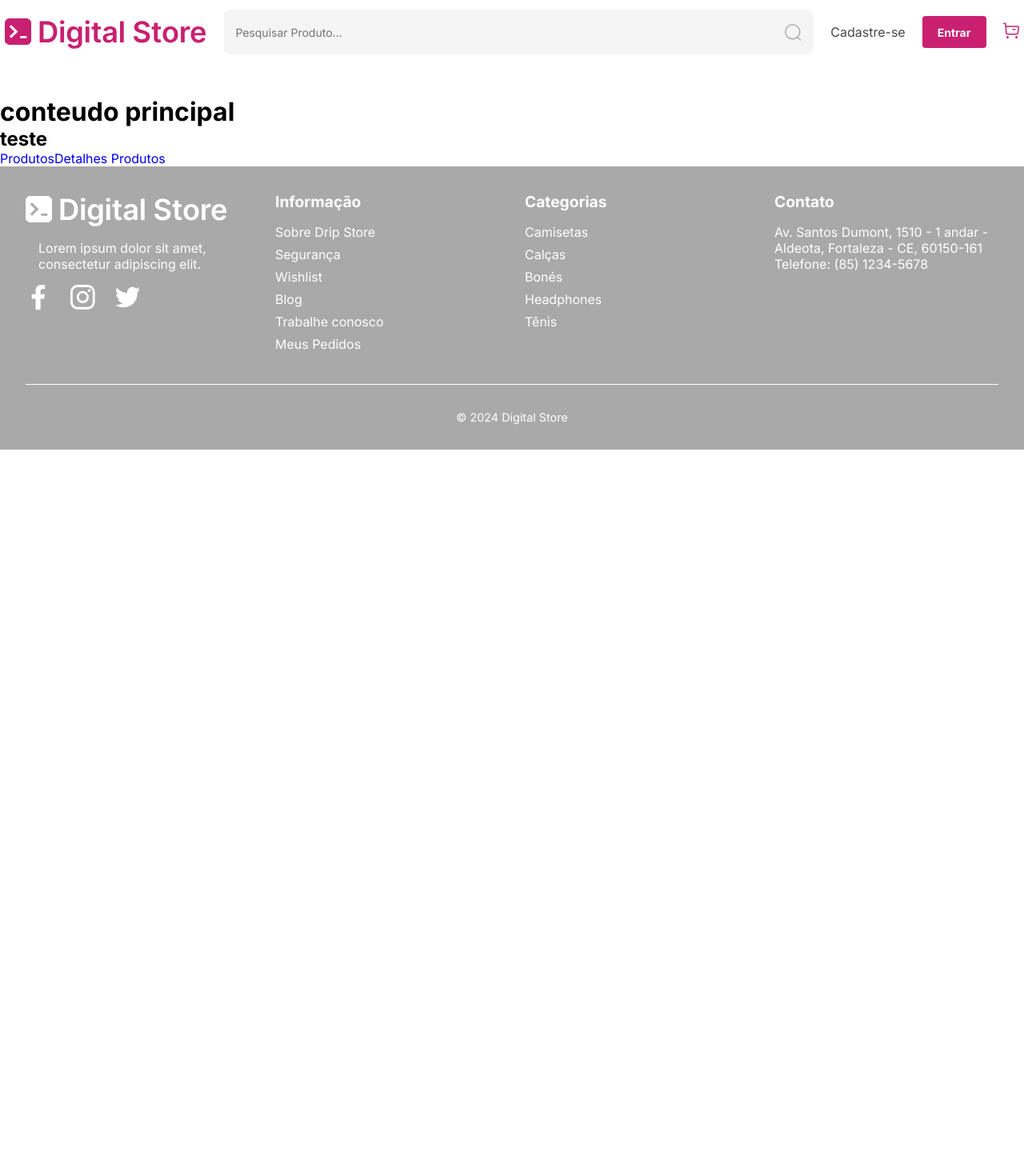
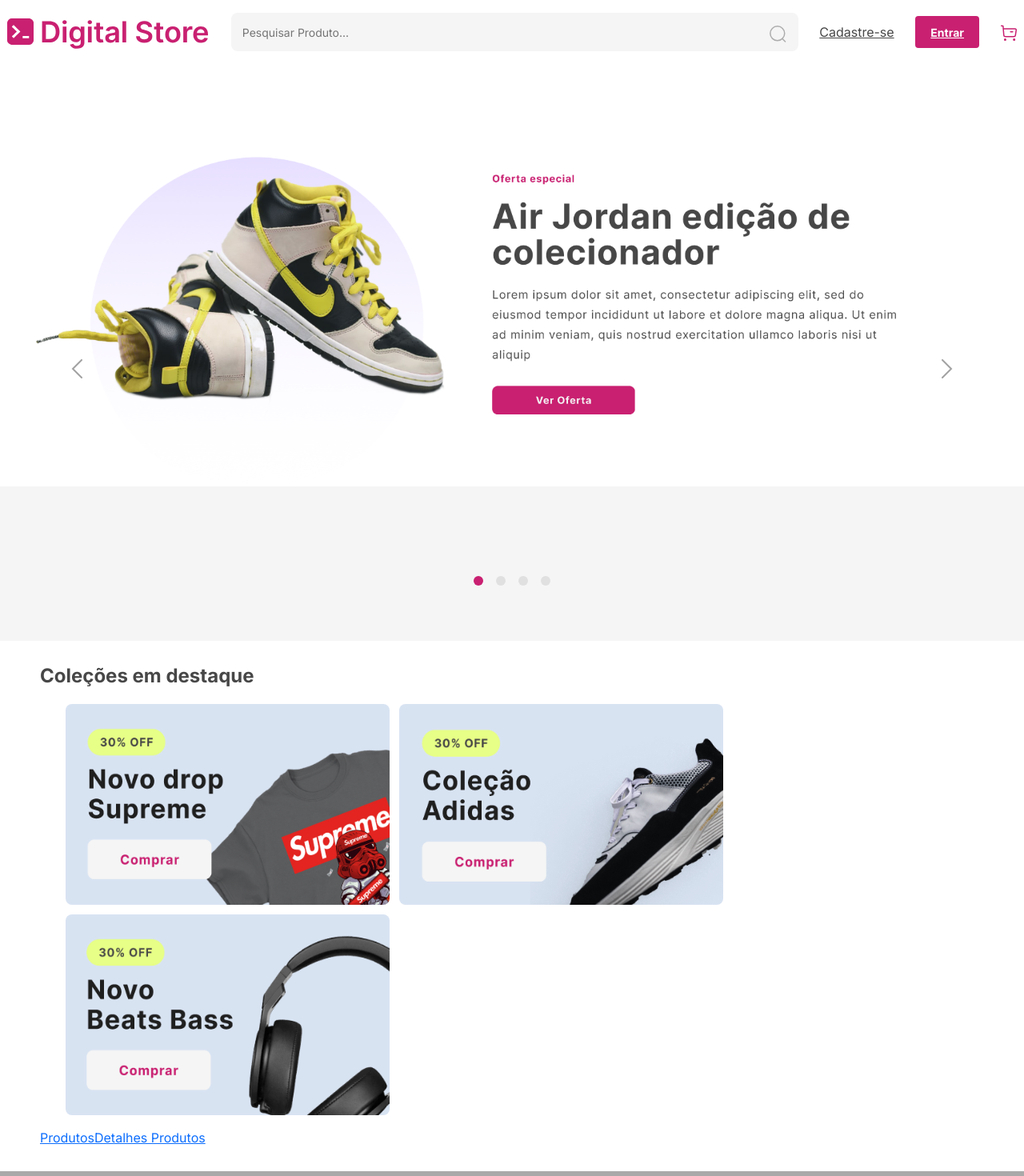
Before and after one commit to Natanael135/DigitalStoreProject-GeracaoTech, a React (Vite) app: page / in a window 1280 px wide. Shown: the part 40-1510 px from the top of the page at 80% size. Before the commit the page ends 800 px from the top, so only its background shows below. Built offline with nearby package versions, Linux system fonts and the light colour scheme.

Commit message:
feat: HomePage, Section component

```diff
--- a/index.html
+++ b/index.html
@@ -9,6 +9,7 @@
       href="https://fonts.googleapis.com/css2?family=Inter:ital,opsz,wght@0,14..32,100..900;1,14..32,100..900&family=Poppins:ital,wght@0,100;0,200;0,300;0,400;0,500;0,600;0,700;0,800;0,900;1,100;1,200;1,300;1,400;1,500;1,600;1,700;1,800;1,900&display=swap"
       rel="stylesheet"
     />
+    <link href="https://cdn.jsdelivr.net/npm/bootstrap@5.3.3/dist/css/bootstrap.min.css" rel="stylesheet" integrity="sha384-QWTKZyjpPEjISv5WaRU9OFeRpok6YctnYmDr5pNlyT2bRjXh0JMhjY6hW+ALEwIH" crossorigin="anonymous">
     <title>Digital Store</title>
     <style>
       * {
@@ -17,7 +18,7 @@
         text-decoration: none;
         font-family: 'Inter', sans-serif;
       }
-      #root {
+      body {
         width: 100vw;
         height: 100vh;
         background-color: #ffffff;
@@ -27,6 +28,8 @@
 
   <body>
     <div id="root"></div>
+    <script src="https://cdn.jsdelivr.net/npm/bootstrap@5.3.3/dist/js/bootstrap.bundle.min.js" integrity="sha384-YvpcrYf0tY3lHB60NNkmXc5s9fDVZLESaAA55NDzOxhy9GkcIdslK1eN7N6jIeHz" crossorigin="anonymous"></script>
     <script type="module" src="/src/main.jsx"></script>
+
   </body>
 </html>
--- /dev/null
+++ b/src/components/Section.jsx
@@ -0,0 +1,24 @@
+import styled from "styled-components";
+import "../App.jsx"
+
+const Section = ({title, align, children}) => {
+    const SectionContainer = styled.section`
+    & h1{
+       color: var(--dark-gray-2);
+       font-size:24px ;
+       font-weight: 700;
+       margin-bottom:20px;
+    }
+
+
+
+    `
+    return (
+        <SectionContainer>
+        <h1>{title}</h1>
+            {children}
+        </SectionContainer>
+    );
+}
+
+export default Section;
--- a/src/global.css
+++ b/src/global.css
@@ -14,6 +14,25 @@
   --light-gray-2: #cccccc;
   --light-gray-3: #f5f5f5;
   --white: #ffffff;
+
+
+  .carousel-indicators [data-bs-target]{
+    width: 12px !important;
+    height: 12px !important;
+    background-color: var(--light-gray-2) !important;
+    border: 0;
+    border-top: 0px;
+    border-bottom: 0px;
+    border-radius: 99px;
+
+  }
+  .carousel-indicators .active{
+    background-color: var(--primary) !important;
+  }
+  .carousel-indicators {
+    bottom: 53px;
+    gap: 10px;
+  }
 }
 
 * {
--- a/src/pages/HomePage/HomePage.jsx
+++ b/src/pages/HomePage/HomePage.jsx
@@ -1,14 +1,98 @@
 import { Link } from "react-router-dom";
+import colection1 from "../../assets/banner/collection-1.png"
+import colection2 from "../../assets/banner/collection-2.png"
+import colection3 from "../../assets/banner/collection-3.png"
+import banner1 from "../../assets/banner/airjordan.png"
+import Section from "../../components/Section";
+import styled from "styled-components";
+import "../../global.css"
+import prevArrow from "../../assets/icons/arrow-left.svg"
+import nextArrow from "../../assets/icons/arrow-right.svg"
 
+const HomeContainer = styled.main`
 
+& ul{
+  display: flex;
+  flex-flow: row wrap;
+  gap:12px;
+  list-style: none;
+    & img{
+      width: 405px;
+      height: 251px;
+      border-radius: 8px;
+    }
+}
+
+  & #banner1, #banner2, #banner3{
+    background-color: var(--light-gray-3);
+    height:681px;
+  }
+  & .main-content{
+    padding:30px 50px;
+  }
+`
 const HomePage = () => {
+
   return (
-  <>
-    <h1>conteudo principal</h1>
-    <h2>teste</h2>
-    <Link to="/ListaProdutos">Produtos</Link>
-    <Link to="/DetalhesProdutos">Detalhes Produtos</Link>
-  </>
+    <HomeContainer>
+    <div id="carouselExampleCaptions" className="carousel slide ">
+        <div className="carousel-indicators">
+          <button type="button" data-bs-target="#carouselExampleCaptions" data-bs-slide-to="0" className="active" aria-current="true" aria-label="Slide 1"></button>
+          <button type="button" data-bs-target="#carouselExampleCaptions" data-bs-slide-to="1" aria-label="Slide 2"></button>
+          <button type="button" data-bs-target="#carouselExampleCaptions" data-bs-slide-to="2" aria-label="Slide 3"></button>
+          <button type="button" data-bs-target="#carouselExampleCaptions" data-bs-slide-to="3" aria-label="Slide 4"></button>
+        </div>
+        <div className="carousel-inner">
+          <div className="carousel-item active">
+            <div id="banner1">
+              <img src={banner1} className="d-block w-100" alt="..."/>
+            </div>
+          </div>
+          <div className="carousel-item">
+            <div id="banner2">
+              <img src="..." className="d-block w-100" alt="..."/>
+            </div>
+          </div>
+          <div className="carousel-item">
+            <div id="banner2">
+              <img src="..." className="d-block w-100" alt="..."/>
+            </div>
+          </div>
+          <div className="carousel-item">
+            <div id="banner2">
+              <img src="..." className="d-block w-100" alt="..."/>
+            </div>
+          </div>
+        </div>
+        <button className="carousel-control-prev" type="button" data-bs-target="#carouselExampleCaptions" data-bs-slide="prev">
+          <span aria-hidden="true"><img src={prevArrow} alt="" /></span>
+          <span className="visually-hidden">Previous</span>
+        </button>
+        <button className="carousel-control-next" type="button" data-bs-target="#carouselExampleCaptions" data-bs-slide="next">
+          <span  aria-hidden="true"><img src={nextArrow} alt="" /></span>
+          <span className="visually-hidden">Next</span>
+        </button>
+      </div>
+      <div className="main-content">
+        <Section title="Coleções em destaque" align="left">
+          <ul>
+            <li>
+              <img src={colection1} alt="" />
+            </li>
+            <li>
+              <img src={colection2} alt="" />
+            </li>
+            <li>
+              <img src={colection3} alt="" />
+            </li>
+          </ul>
+        </Section>
+
+        <Link to="/ListaProdutos">Produtos</Link>
+        <Link to="/DetalhesProdutos">Detalhes Produtos</Link>
+      </div>
+
+    </HomeContainer>
   );
 }
 
```
